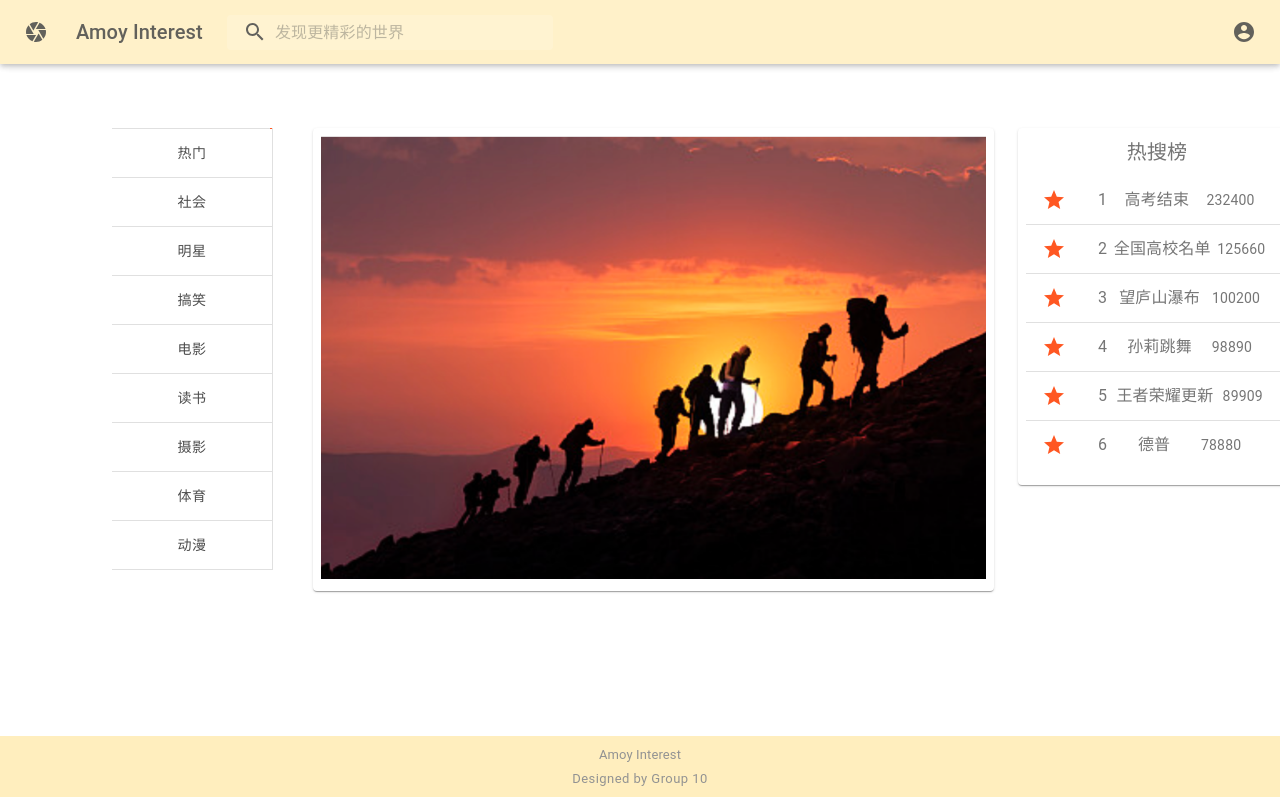
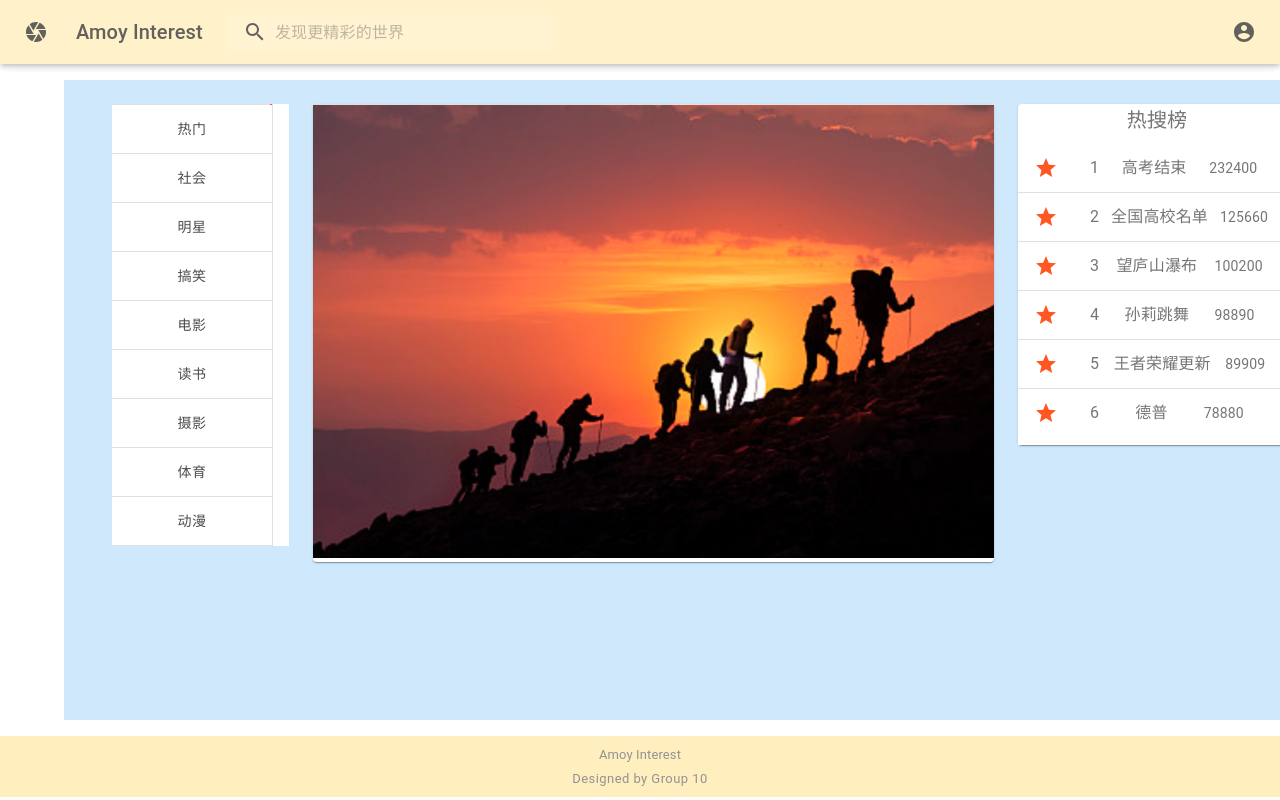
Before and after one commit to Amoy-interest/Frontend, a React (Create React App) app: page / in a window 1280 px wide. Shown: the top 800 px of the page. Built offline with nearby package versions, Linux system fonts and the light colour scheme.

Commit message:
feat: add HotSearchBar

```diff
--- a/src/App.js
+++ b/src/App.js
@@ -46,7 +46,7 @@ function App() {
                     <Content>
                         <Container maxWidth="lg"
                                    style={{
-                                       // backgroundColor: '#cfe8fc',
+                                       backgroundColor: '#cfe8fc',
                                        minHeight: '80vh',
                                        margin: '2vh 5vw' }}>
                             <main className={classes.content}>
--- a/src/views/HomePreLoginView.js
+++ b/src/views/HomePreLoginView.js
@@ -9,10 +9,10 @@ import HotSearchList from "../components/HotSearchList";
 const useStyles = makeStyles((theme) => ({
     root: {
         flexGrow: 1,
-        paddingTop: theme.spacing(3),
+        //paddingTop: theme.spacing(3),
     },
     paper: {
-        padding: theme.spacing(1),
+        //padding: theme.spacing(1),
         textAlign: 'center',
         color: theme.palette.text.secondary,
     },
```
